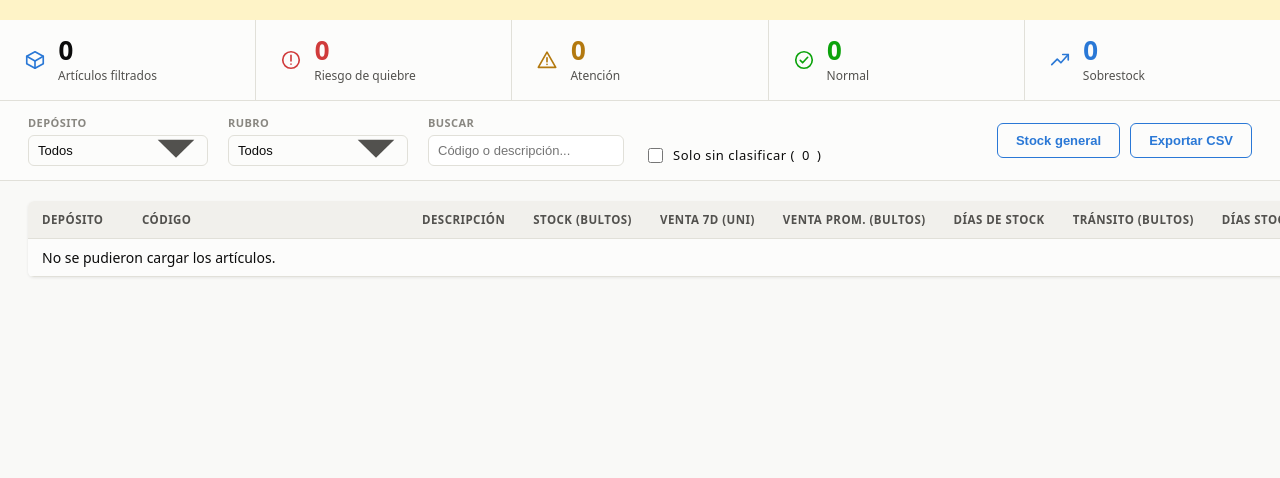
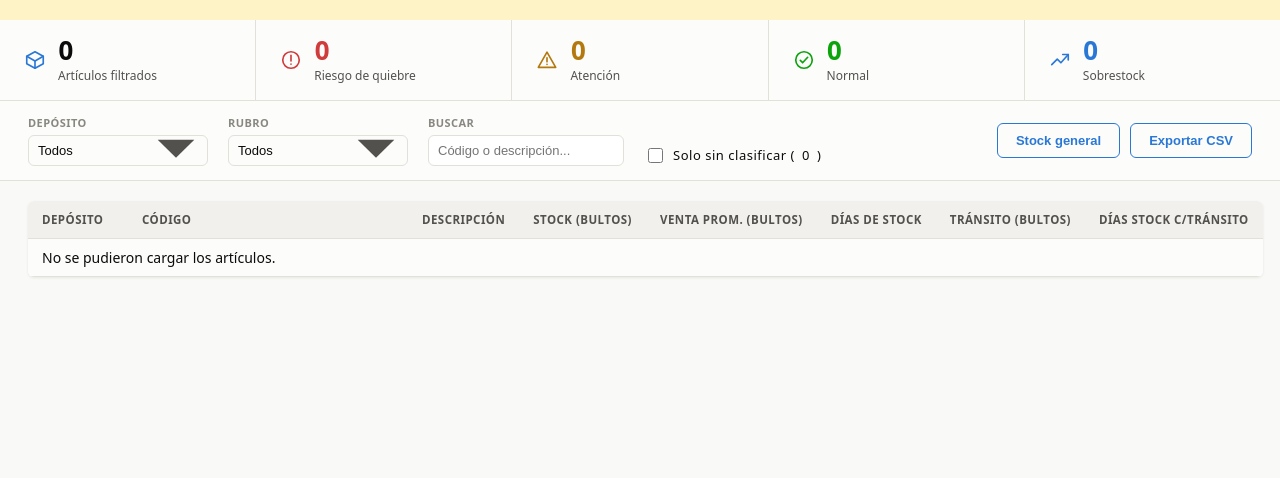
Before and after one commit to n-miranda/proyecto-bebidas, a Flask app: page / in a window 1280 px wide. Shown: the part 70-548 px from the top of the page. Run offline with Flask 3, Linux system fonts and the light colour scheme.

Commit message:
Quitar la columna 'Venta 7d' de la tabla (local y sitio publicado)
Sigue viniendo en el JSON de /api/stock (venta_unidades_7d), solo se dejo
de mostrar en la UI -- no interviene en el calculo de dias de stock desde
que ese paso se cambio a usar venta_promedio_bulto.

Co-Authored-By: Claude Sonnet 5 <noreply@anthropic.com>

```diff
--- a/public/index.html
+++ b/public/index.html
@@ -111,7 +111,6 @@
           <th data-campo="codigo">Código</th>
           <th data-campo="descripcion">Descripción</th>
           <th data-campo="stock_bultos" class="num">Stock (bultos)</th>
-          <th data-campo="venta_unidades_7d" class="num">Venta 7d (uni)</th>
           <th data-campo="venta_promedio_bulto" class="num">Venta prom. (bultos)</th>
           <th data-campo="dias_stock" class="num">Días de stock</th>
           <th data-campo="transito_bultos" class="num">Tránsito (bultos)</th>
@@ -119,7 +118,7 @@
         </tr>
       </thead>
       <tbody id="cuerpo-tabla">
-        <tr><td colspan="9">Cargando artículos...</td></tr>
+        <tr><td colspan="8">Cargando artículos...</td></tr>
       </tbody>
     </table>
   </main>
--- a/src/web/static/app.js
+++ b/src/web/static/app.js
@@ -10,7 +10,6 @@
     { campo: "codigo", etiqueta: "Código" },
     { campo: "descripcion", etiqueta: "Descripción" },
     { campo: "stock_bultos", etiqueta: "Stock (bultos)", num: true },
-    { campo: "venta_unidades_7d", etiqueta: "Venta 7d (uni)", num: true },
     { campo: "venta_promedio_bulto", etiqueta: "Venta prom. (bultos)", num: true },
     { campo: "dias_stock", etiqueta: "Días de stock", num: true },
     { campo: "transito_bultos", etiqueta: "Tránsito (bultos)", num: true },
@@ -167,8 +166,6 @@
       case "venta_promedio_bulto":
       case "transito_bultos":
         return fmtDosDecimales.format(art[campo]);
-      case "venta_unidades_7d":
-        return fmtEntero.format(art[campo]);
       case "dias_stock":
         return formatearDiasStock(art.dias_stock, art.stock_bultos);
       case "dias_stock_c_transito":
@@ -311,7 +308,7 @@
     const filas = listaVisible();
 
     if (filas.length === 0) {
-      cuerpoTabla.innerHTML = '<tr><td colspan="9">No hay artículos que coincidan con los filtros.</td></tr>';
+      cuerpoTabla.innerHTML = '<tr><td colspan="8">No hay artículos que coincidan con los filtros.</td></tr>';
     } else {
       cuerpoTabla.innerHTML = filas.map((art) => {
         const clase = claseSemaforo(art);
@@ -322,7 +319,6 @@
         <td>${art.codigo}</td>
         <td title="${escaparHtml(art.descripcion)}">${art.descripcion}</td>
         <td class="num">${valorCeldaTexto(art, "stock_bultos")}</td>
-        <td class="num">${valorCeldaTexto(art, "venta_unidades_7d")}</td>
         <td class="num">${valorCeldaTexto(art, "venta_promedio_bulto")}</td>
         <td class="num">${celdaDiasStock(art)}${icono}</td>
         <td class="num">${valorCeldaTexto(art, "transito_bultos")}</td>
@@ -487,6 +483,6 @@
 
   cargarTodo().catch((err) => {
     mostrarToast("No se pudieron cargar los datos: " + err.message, "error");
-    cuerpoTabla.innerHTML = '<tr><td colspan="9">No se pudieron cargar los artículos.</td></tr>';
+    cuerpoTabla.innerHTML = '<tr><td colspan="8">No se pudieron cargar los artículos.</td></tr>';
   });
 })();
--- a/src/web/templates/index.html
+++ b/src/web/templates/index.html
@@ -111,7 +111,6 @@
           <th data-campo="codigo">Código</th>
           <th data-campo="descripcion">Descripción</th>
           <th data-campo="stock_bultos" class="num">Stock (bultos)</th>
-          <th data-campo="venta_unidades_7d" class="num">Venta 7d (uni)</th>
           <th data-campo="venta_promedio_bulto" class="num">Venta prom. (bultos)</th>
           <th data-campo="dias_stock" class="num">Días de stock</th>
           <th data-campo="transito_bultos" class="num">Tránsito (bultos)</th>
@@ -119,7 +118,7 @@
         </tr>
       </thead>
       <tbody id="cuerpo-tabla">
-        <tr><td colspan="9">Cargando artículos...</td></tr>
+        <tr><td colspan="8">Cargando artículos...</td></tr>
       </tbody>
     </table>
   </main>
```
Also changed, not shown: public/static/app.js (+2 -6 lines).
